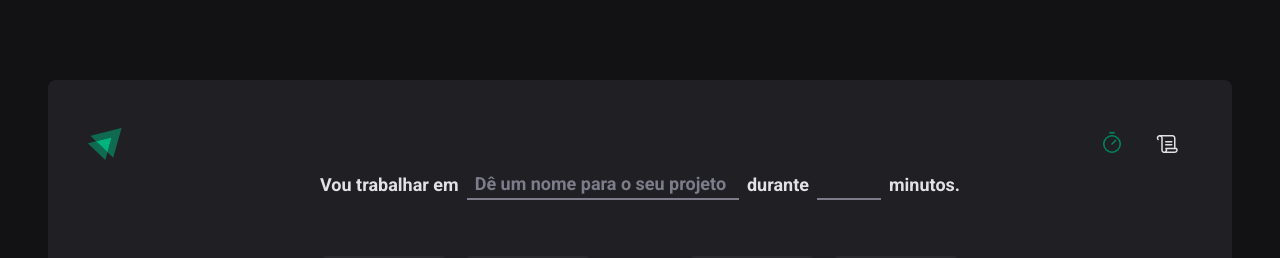
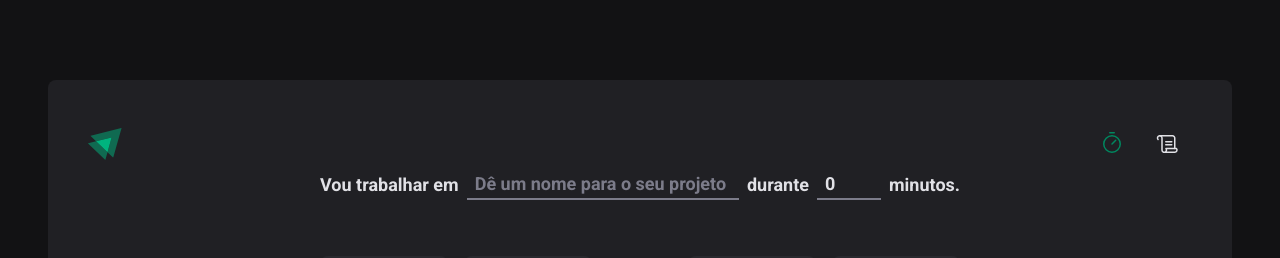
Before and after one commit to robsonleitao/02-ignite-timer, a React (Vite) app: page / in a window 1280 px wide. Shown: the top 258 px of the page. Built offline with nearby package versions, Linux system fonts and the light colour scheme.

Commit message:
utilizando validação no form com o zod e trabalhando no timer

```diff
--- a/package.json
+++ b/package.json
@@ -10,12 +10,14 @@
     "preview": "vite preview"
   },
   "dependencies": {
+    "@hookform/resolvers": "^3.3.4",
     "phosphor-react": "^1.4.1",
     "react": "^18.2.0",
     "react-dom": "^18.2.0",
     "react-hook-form": "^7.50.1",
     "react-router-dom": "^6.22.1",
-    "styled-components": "^6.1.8"
+    "styled-components": "^6.1.8",
+    "zod": "^3.22.4"
   },
   "devDependencies": {
     "@types/react": "^18.2.56",
--- a/src/pages/Home/Home.tsx
+++ b/src/pages/Home/Home.tsx
@@ -1,14 +1,82 @@
 import { Play } from "phosphor-react";
-import { CountDownContainer, FormContainer, HomeContainer, MinutesAmountInput, Separator, StartCountDownButton, TaskInput } from "./styles";
+import {
+    CountDownContainer,
+    FormContainer,
+    HomeContainer,
+    MinutesAmountInput,
+    Separator,
+    StartCountDownButton,
+    TaskInput
+} from "./styles";
 import { useForm } from "react-hook-form";
+import {zodResolver} from '@hookform/resolvers/zod'
+import * as zod from 'zod'
+import { useState } from "react";
+
+// validando os inputs do formuláro utilizando o zod
+const newCycleFormValidationSchema = zod.object({
+    task: zod.string().min(1, 'Informe a tarefa'),
+    minutesAmount: zod
+    .number()
+    .min(5, 'o valor mínimo é 5')
+    .max(60, 'o valor máximo é 60')
+})
+
+interface NewCycleFormData {
+    task: string
+    minutesAmount: number
+}
+
+interface Cycle {
+    id: string
+    task: string
+    minutesAmount: number
+}
 
 export function Home() {
-    const {register, handleSubmit, watch} = useForm()
+    const [cycles, setCycles] = useState<Cycle[]>([])
+    const [activeCycleId, setActiveCycleId] = useState<string | null>(null)
+    const activeCycle = cycles.find(cycle => cycle.id == activeCycleId)
+
+    // criando um estado para aramazenar os segundos que passaram
+    const [amountSecondsPassed, setAmountSecondsPassed] = useState(0)
+
+    const {register, handleSubmit, watch, reset} = useForm({
+        resolver: zodResolver(newCycleFormValidationSchema),
+        defaultValues: {
+            task: '',
+            minutesAmount: 0
+        }
+    })
+
     const task = watch('task')
     const isSubmitDisabled = !task
 
-    function handleCreateNewCycle(data: any) {
-        console.log(data)
+    // convertendo minutos em segundos
+    const totalSeconds = activeCycle ? activeCycle.minutesAmount * 60 : 0
+
+    // verificando quantos segundos já passaram
+    const currentSeconds = activeCycle ? totalSeconds - amountSecondsPassed : 0
+
+    // convertendo os segundos restantes em minutos novamente
+    const minutesAmount = Math.floor(currentSeconds / 60)
+
+    // convertendo os minutos que não resultam valores inteiros para segundos novamente
+    const secondsAmount = currentSeconds % 60
+
+    // personalizando os minutos e segundos
+    const minutes = String(minutesAmount).padStart(2, '0')
+    const seconds = String(secondsAmount).padStart(2, '0')
+
+    function handleCreateNewCycle(data: NewCycleFormData) {
+        const newCycle: Cycle = {
+            id: String(new Date().getTime()),
+            task: data.task,
+            minutesAmount: data.minutesAmount
+        }
+        setCycles((state) => [...state, newCycle])
+        setActiveCycleId(newCycle.id)
+        reset()
     }
 
     return (
@@ -42,11 +110,11 @@ export function Home() {
                 </FormContainer>
 
                 <CountDownContainer>
-                    <span>0</span>
-                    <span>0</span>
+                    <span>{minutes[0]}</span>
+                    <span>{minutes[1]}</span>
                     <Separator>:</Separator>
-                    <span>0</span>
-                    <span>0</span>
+                    <span>{seconds[0]}</span>
+                    <span>{seconds[1]}</span>
                 </CountDownContainer>
 
                 <StartCountDownButton type="submit" disabled={isSubmitDisabled}>
```
Also changed, not shown: 1 other file (tests, documents, lock files or other folders).
